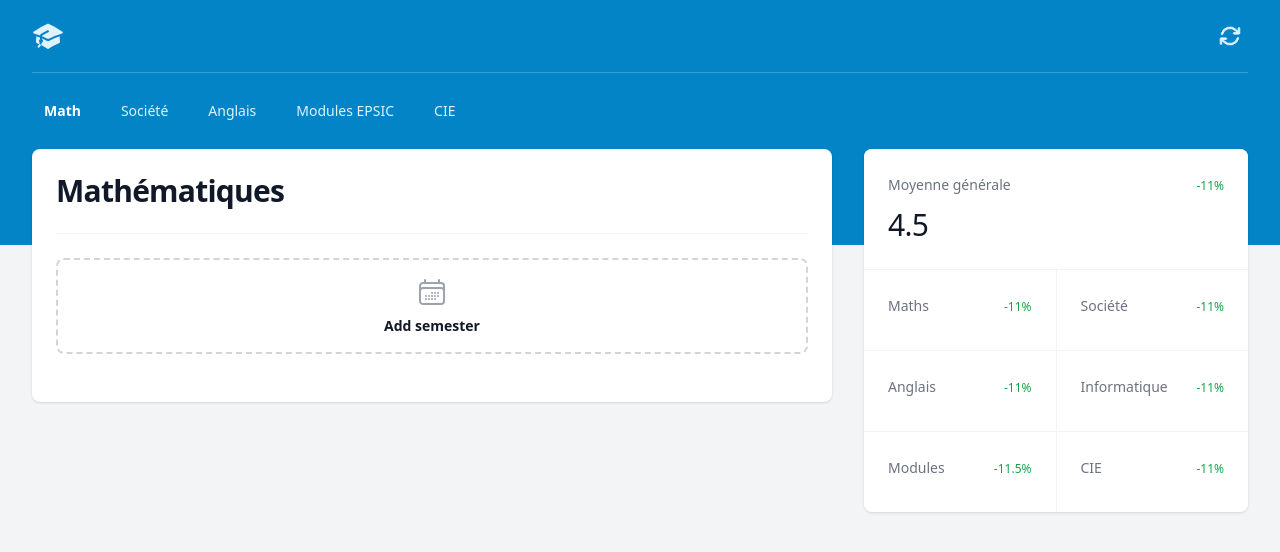
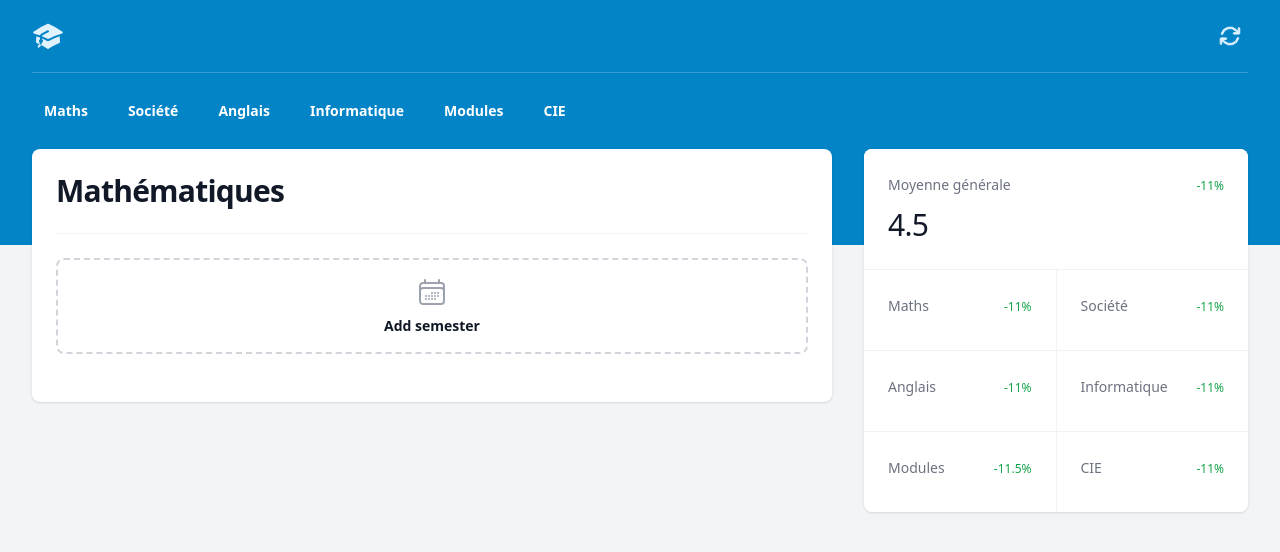
Before and after one commit to dbeznos2/grades_calc_framew, a React (Vite) app: page / in a window 1280 px wide. Shown: the top 552 px of the page. Built offline with nearby package versions, Linux system fonts and the light colour scheme; a web font is replaced by a local one.

Commit message:
replacing navbar branches with components

```diff
--- a/package.json
+++ b/package.json
@@ -14,6 +14,7 @@
     "classnames": "^2.5.1",
     "react": "^18.2.0",
     "react-dom": "^18.2.0",
+    "react-router-dom": "^6.21.3",
     "zustand": "^4.5.0"
   },
   "devDependencies": {
--- a/src/components/navbar/HeaderComponent.tsx
+++ b/src/components/navbar/HeaderComponent.tsx
@@ -1,4 +1,5 @@
 import React from "react";
+import { BrowserRouter as Router, Route, Switch } from 'react-router-dom';
 import { NavbarBranches } from "./NavbarBranches.tsx";
 import { CapIconComponent } from "./CapIconComponent.tsx";
 import { RefreshButtonComponent } from "./RefreshButtonComponent.tsx";
--- a/src/components/navbar/NavComponent.tsx
+++ b/src/components/navbar/NavComponent.tsx
@@ -1,12 +1,14 @@
 import React from "react";
 
-export function NavComponent() {
+interface BranchesProps {
+    branch: string;
+
+}
+export function NavComponent({branch}: BranchesProps) {
     return (
-        <a
-            href="#"
-            className="text-white font-bold rounded-md bg-white bg-opacity-0 px-3 py-2 text-sm hover:bg-opacity-10"
-        >
-            Math
+        <a href="#"
+            className="text-white font-bold rounded-md bg-white bg-opacity-0 px-3 py-2 text-sm hover:bg-opacity-10">
+            {branch}
         </a>
     );
 }
--- a/src/components/navbar/NavbarBranches.tsx
+++ b/src/components/navbar/NavbarBranches.tsx
@@ -7,31 +7,12 @@ export function NavbarBranches() {
             <div className="grid grid-cols-3 items-center gap-8">
                 <div className="col-span-2">
                     <nav className="flex space-x-4">
-                        <NavComponent/>
-                        <a
-                            href="#"
-                            className="text-sky-100 rounded-md bg-white bg-opacity-0 px-3 py-2 text-sm font-medium hover:bg-opacity-10"
-                        >
-                            Société
-                        </a>
-                        <a
-                            href="#"
-                            className="text-sky-100 rounded-md bg-white bg-opacity-0 px-3 py-2 text-sm font-medium hover:bg-opacity-10"
-                        >
-                            Anglais
-                        </a>
-                        <a
-                            href="#"
-                            className="text-sky-100 rounded-md bg-white bg-opacity-0 px-3 py-2 text-sm font-medium hover:bg-opacity-10"
-                        >
-                            Modules EPSIC
-                        </a>
-                        <a
-                            href="#"
-                            className="text-sky-100 rounded-md bg-white bg-opacity-0 px-3 py-2 text-sm font-medium hover:bg-opacity-10"
-                        >
-                            CIE
-                        </a>
+                        <NavComponent branch={"Maths"}/>
+                        <NavComponent branch={"Société"}/>
+                        <NavComponent branch={"Anglais"}/>
+                        <NavComponent branch={"Informatique"}/>
+                        <NavComponent branch={"Modules"}/>
+                        <NavComponent branch={"CIE"}/>
                     </nav>
                 </div>
             </div>
```
Also changed, not shown: src/components/SemesterBox.tsx (+7 -0 lines), 1 other file (tests, documents, lock files or other folders).
